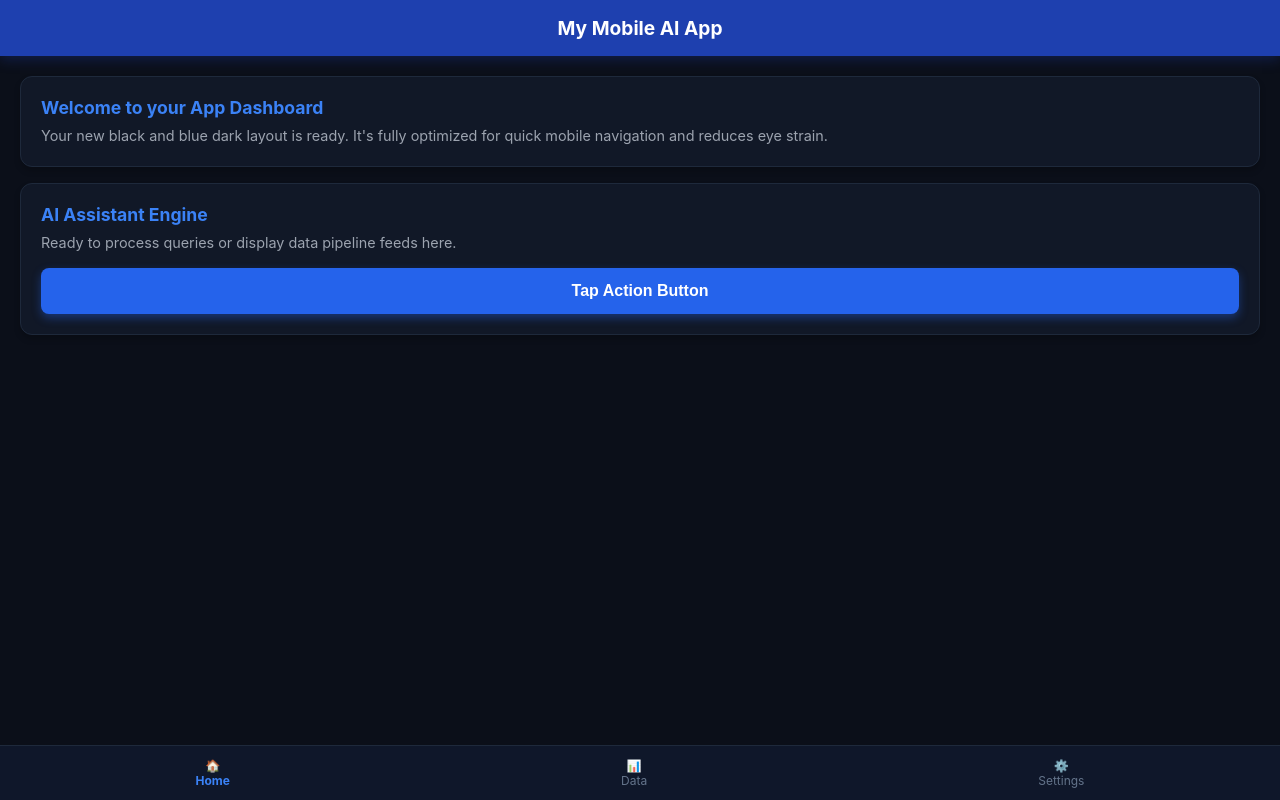
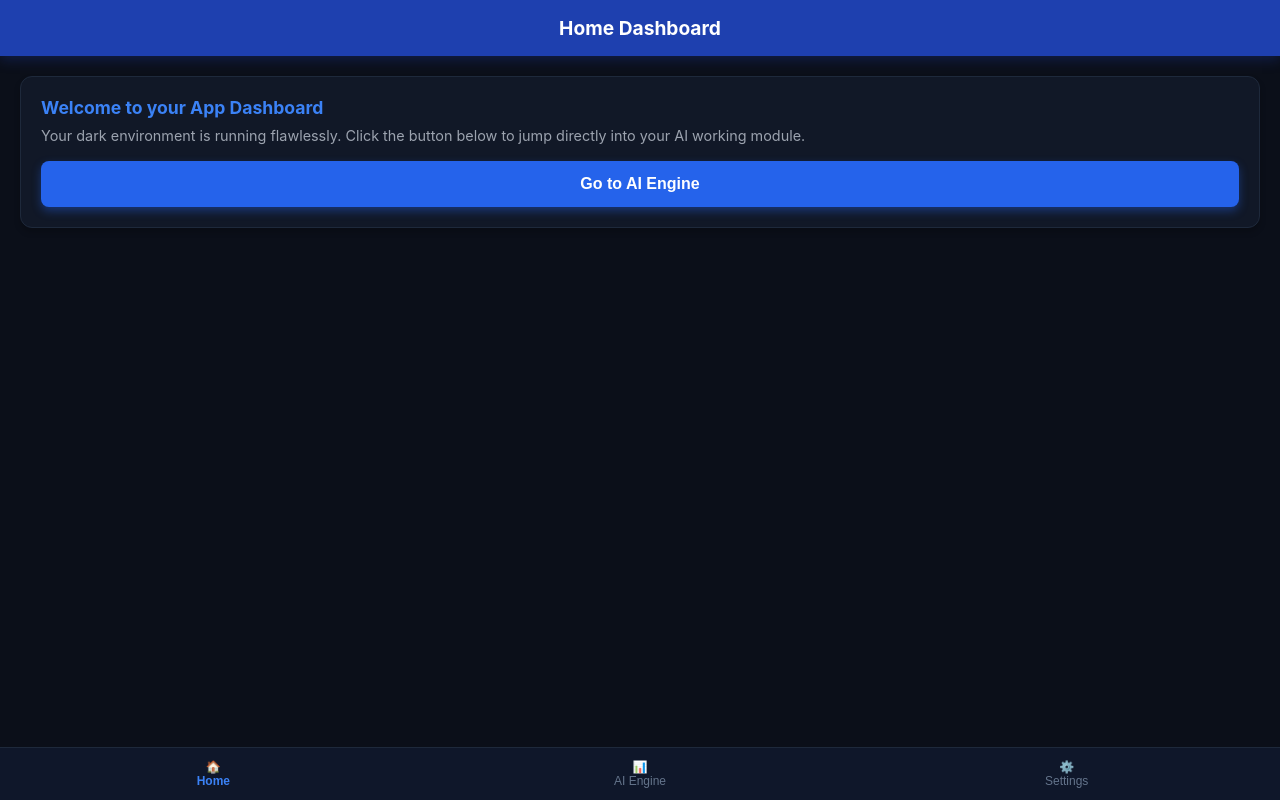
Before and after one commit to ifechukwuwinner6-ctrl/Loyal-AI, a Flask app: page / in a window 1280 px wide. Run offline with Flask 3, Linux system fonts and the light colour scheme.

Commit message:
Update index.html

```diff
--- a/templates/index.html
+++ b/templates/index.html
@@ -5,7 +5,6 @@
     <meta name="viewport" content="width=device-width, initial-scale=1.0, maximum-scale=1.0, user-scalable=no">
     <title>Mobile App Hub</title>
     <link rel="manifest" href="/manifest.json">
-    <!-- Blue accent theme color for mobile browsers -->
     <meta name="theme-color" content="#1e40af">
 
     <style>
@@ -18,7 +17,6 @@
         }
         body {
             font-family: -apple-system, BlinkMacSystemFont, "Segoe UI", Roboto, Helvetica, Arial, sans-serif;
-            /* Premium deep black/dark-gray background */
             background-color: #0b0f19;
             color: #f3f4f6;
             display: flex;
@@ -26,7 +24,6 @@
             height: 100vh;
             overflow: hidden;
         }
-        /* Electric Blue App Header */
         header {
             background-color: #1e40af;
             color: white;
@@ -36,13 +33,21 @@
             font-size: 1.2rem;
             box-shadow: 0 4px 12px rgba(30, 64, 175, 0.3);
         }
-        /* Main Container */
         main {
             flex: 1;
             overflow-y: auto;
             padding: 20px;
+            position: relative;
         }
-        /* Sleek Dark Cards */
+
+        /* Screen management styles */
+        .app-screen {
+            display: none; /* Hides screens by default */
+        }
+        .app-screen.active {
+            display: block; /* Only shows the active screen */
+        }
+
         .card {
             background: #111827;
             border: 1px solid #1e293b;
@@ -51,18 +56,22 @@
             margin-bottom: 16px;
             box-shadow: 0 4px 6px rgba(0,0,0,0.2);
         }
-        h2 {
-            font-size: 1.1rem;
-            margin-bottom: 8px;
-            color: #3b82f6; /* Brilliant Blue Titles */
-        }
-        p {
-            font-size: 0.9rem;
-            color: #9ca3af; /* Soft gray for easy reading on dark backgrounds */
-            line-height: 1.4;
+        h2 { font-size: 1.1rem; margin-bottom: 8px; color: #3b82f6; }
+        p { font-size: 0.9rem; color: #9ca3af; line-height: 1.4; }
+
+        /* Input Box Form Elements */
+        input[type="text"] {
+            width: 100%;
+            padding: 12px;
+            background: #1f2937;
+            border: 1px solid #3b82f6;
+            border-radius: 8px;
+            color: white;
+            margin-top: 10px;
+            font-size: 1rem;
+            outline: none;
         }
 
-        /* Vibrant Blue Action Button */
         .btn {
             display: block;
             width: 100%;
@@ -77,13 +86,9 @@
             cursor: pointer;
             text-align: center;
             box-shadow: 0 4px 10px rgba(37, 99, 235, 0.4);
-            transition: background 0.2s;
         }
-        .btn:active {
-            background-color: #1d4ed8;
-        }
+        .btn:active { background-color: #1d4ed8; }
 
-        /* Dark Bottom Navigation Bar */
         nav {
             background: #0f172a;
             border-top: 1px solid #1e293b;
@@ -96,37 +101,89 @@
             font-size: 0.75rem;
             color: #64748b;
             text-decoration: none;
+            background: none;
+            border: none;
+            width: 33%;
+            cursor: pointer;
         }
-        .nav-item.active {
-            color: #3b82f6;
-            font-weight: bold;
-        }
+        .nav-item.active { color: #3b82f6; font-weight: bold; }
     </style>
 </head>
 <body>
 
-    <header>My Mobile AI App</header>
+    <header id="app-title">Home Dashboard</header>
 
     <main>
-        <div class="card">
-            <h2>Welcome to your App Dashboard</h2>
-            <p>Your new black and blue dark layout is ready. It's fully optimized for quick mobile navigation and reduces eye strain.</p>
+        <!-- SCREEN 1: HOME -->
+        <div id="screen-home" class="app-screen active">
+            <div class="card">
+                <h2>Welcome to your App Dashboard</h2>
+                <p>Your dark environment is running flawlessly. Click the button below to jump directly into your AI working module.</p>
+                <button class="btn" onclick="switchScreen('data', 'AI Engine')">Go to AI Engine</button>
+            </div>
         </div>
 
-        <div class="card">
-            <h2>AI Assistant Engine</h2>
-            <p>Ready to process queries or display data pipeline feeds here.</p>
-            <button class="btn" onclick="alert('Action triggered!')">Tap Action Button</button>
+        <!-- SCREEN 2: AI ENGINE / DATA -->
+        <div id="screen-data" class="app-screen">
+            <div class="card">
+                <h2>AI Assistant Engine</h2>
+                <p>Type a prompt or text instruction below to interact with your system architecture:</p>
+
+                <input type="text" id="ai-input" placeholder="Ask something..." user-select="text">
+
+                <button class="btn" onclick="processAIAction()">Submit Action</button>
+            </div>
+            <div class="card" id="result-card" style="display: none;">
+                <h2 style="color: #10b981;">System Output:</h2>
+                <p id="result-text"></p>
+            </div>
+        </div>
+
+        <!-- SCREEN 3: SETTINGS -->
+        <div id="screen-settings" class="app-screen">
+            <div class="card">
+                <h2>Application Settings</h2>
+                <p>Configure device sync, web scraping parameters, or connection tokens here.</p>
+                <button class="btn" style="background-color: #ef4444;" onclick="alert('System reset placeholder')">Reset App Cache</button>
+            </div>
         </div>
     </main>
 
     <nav>
-        <a href="#" class="nav-item active"><div>🏠</div>Home</a>
-        <a href="#" class="nav-item"><div>📊</div>Data</a>
-        <a href="#" class="nav-item"><div>⚙️</div>Settings</a>
+        <button class="nav-item active" id="btn-home" onclick="switchScreen('home', 'Home Dashboard')"><div>🏠</div>Home</button>
+        <button class="nav-item" id="btn-data" onclick="switchScreen('data', 'AI Engine')"><div>📊</div>AI Engine</button>
+        <button class="nav-item" id="btn-settings" onclick="switchScreen('settings', 'Settings')"><div>⚙️</div>Settings</button>
     </nav>
 
     <script>
+        // Smoothly toggles display blocks between mock application windows
+        function switchScreen(screenName, titleText) {
+            // Hide all views
+            document.querySelectorAll('.app-screen').forEach(screen => screen.classList.remove('active'));
+            // Remove highlighting from nav links
+            document.querySelectorAll('.nav-item').forEach(btn => btn.classList.remove('active'));
+
+            // Show the one requested
+            document.getElementById('screen-' + screenName).classList.add('active');
+            document.getElementById('btn-' + screenName).classList.add('active');
+
+            // Update Top Bar text
+            document.getElementById('app-title').innerText = titleText;
+        }
+
+        // Simulates an internal system action when submitting text data
+        function processAIAction() {
+            const inputVal = document.getElementById('ai-input').value;
+            if(!inputVal.trim()) {
+                alert("Please type something in the input bar first!");
+                return;
+            }
+
+            // Displays a simulated process loading response dynamically onto the interface
+            document.getElementById('result-card').style.display = 'block';
+            document.getElementById('result-text').innerText = "Processing request for: \"" + inputVal + "\"... (Engine pipeline ready)";
+        }
+
         if ('serviceWorker' in navigator) {
             navigator.serviceWorker.register('data:text/javascript,console.log("Service Worker Registered");');
         }
```
